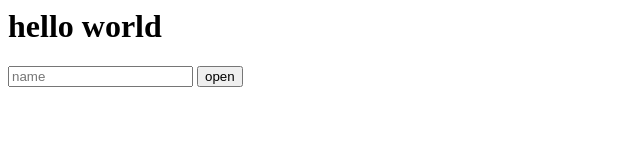
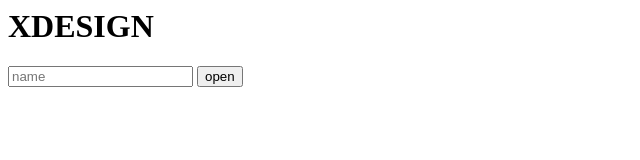
Before and after one commit to JohnCarter31/first-website, a plain HTML site: page index.html in a window 1280 px wide. Shown: the full height of the page, 0-640 px from the left. Drawn offline with Linux system fonts and the light colour scheme.

Commit message:
Changed the heading

```diff
--- a/index.html
+++ b/index.html
@@ -1,6 +1,6 @@
 <html>
     <body>
-        <h1>hello world</h1>
+        <h1>XDESIGN</h1>
         <input id="userName" placeholder="name"></input>
         <input type="button" value="open" onclick="sayHello()"></input>
 
```
